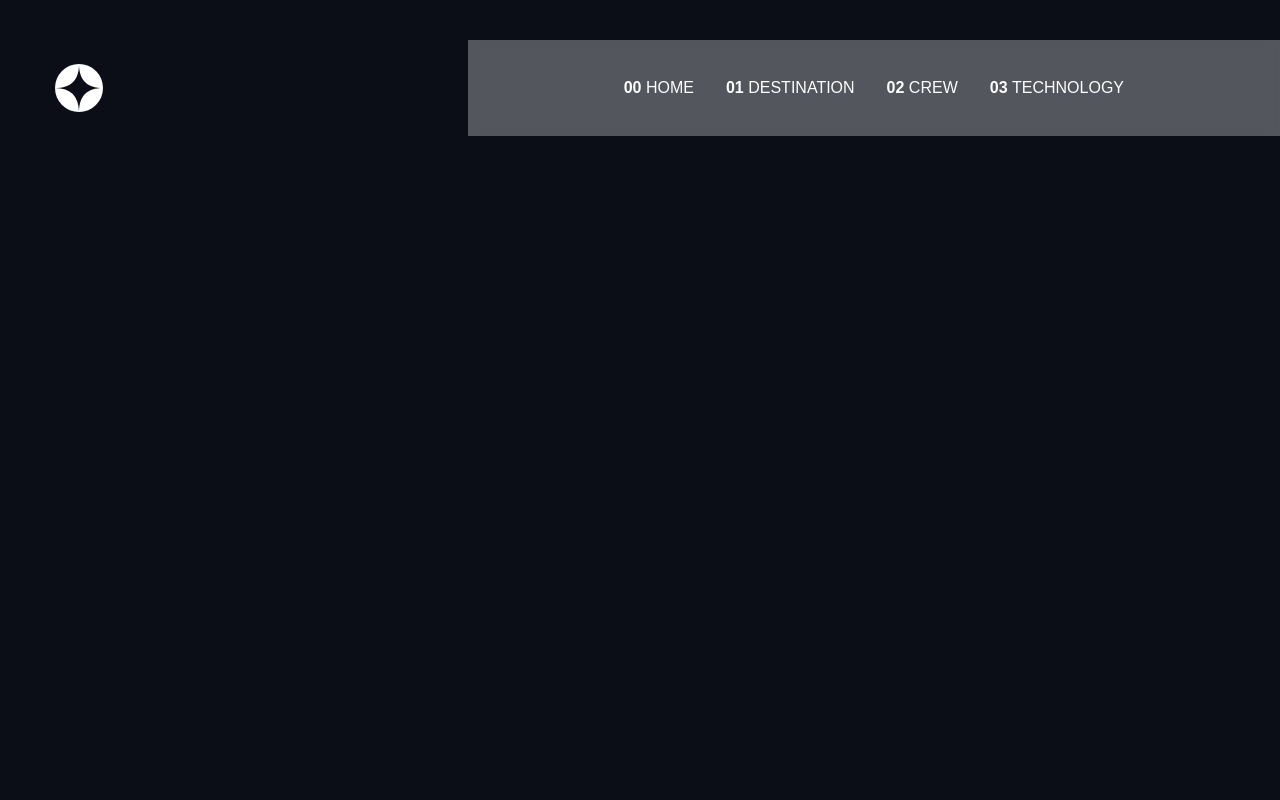
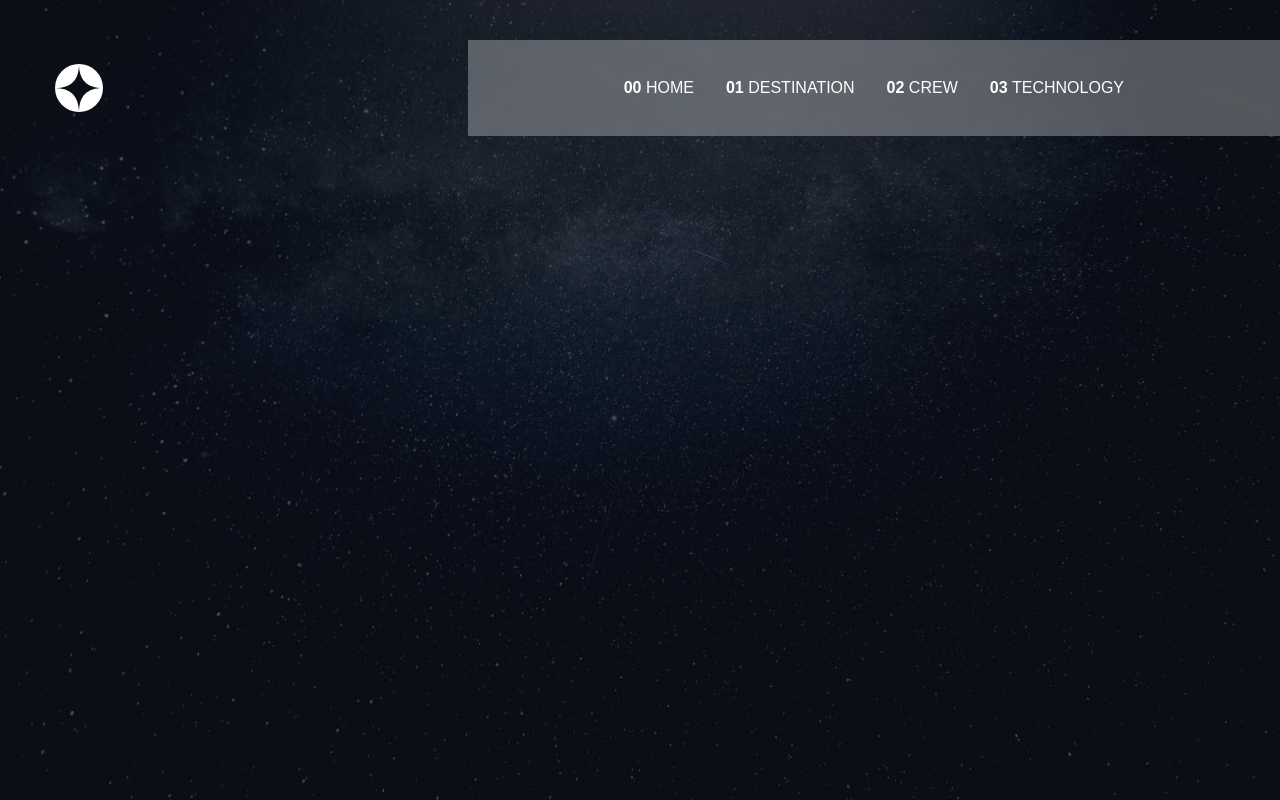
Before and after one commit to kennedybabu/space-toursim, a React (Create React App) app: page /destinations in a window 1280 px wide. Built offline with nearby package versions, Linux system fonts and the light colour scheme.

Commit message:
feature: create the destinations component

```diff
--- a/src/App.js
+++ b/src/App.js
@@ -1,6 +1,7 @@
 import Navbar from "./components/Navbar";
 import Home from "./pages/Home";
 import { Route , Routes} from 'react-router-dom'
+import Destinations from "./pages/Destinations";
 
 function App() {
   return (
@@ -8,6 +9,7 @@ function App() {
       <Navbar />
       <Routes>
         <Route path='/' element={<Home />} />
+        <Route path='/destinations' element={<Destinations />} />
       </Routes>
     </>
   );
--- a/src/index.css
+++ b/src/index.css
@@ -48,3 +48,10 @@
     }
 
 }
+
+.destinations {
+    background-image: url(./assets/destination/background-destination-desktop.jpg);
+    background-position: center;
+    background-size: cover;
+    background-repeat: no-repeat;
+}
--- /dev/null
+++ b/src/pages/Destinations.jsx
@@ -0,0 +1,11 @@
+import React from 'react'
+
+const Destinations = () => {
+  return (
+    <div className='destinations w-full h-screen'>
+
+    </div>
+  )
+}
+
+export default Destinations
--- a/src/pages/Home.jsx
+++ b/src/pages/Home.jsx
@@ -14,7 +14,7 @@ const Home = () => {
                     truly out of this world experience!.
                 </p>
             </div>
-            <div className='flex justify-center lg:items-end lg:pb-[140px]'>
+            <div className='flex justify-center lg:items-end lg:pb-[140px] cursor-pointer'>
                 <div className='pulse flex justify-center items-center text-black uppercase w-[150px] h-[150px] mx-auto bg-white rounded-full md:h-[242px] md:w-[242px] md:text-4xl'>
                     <a href="#">explore</a>
                 </div>
```
